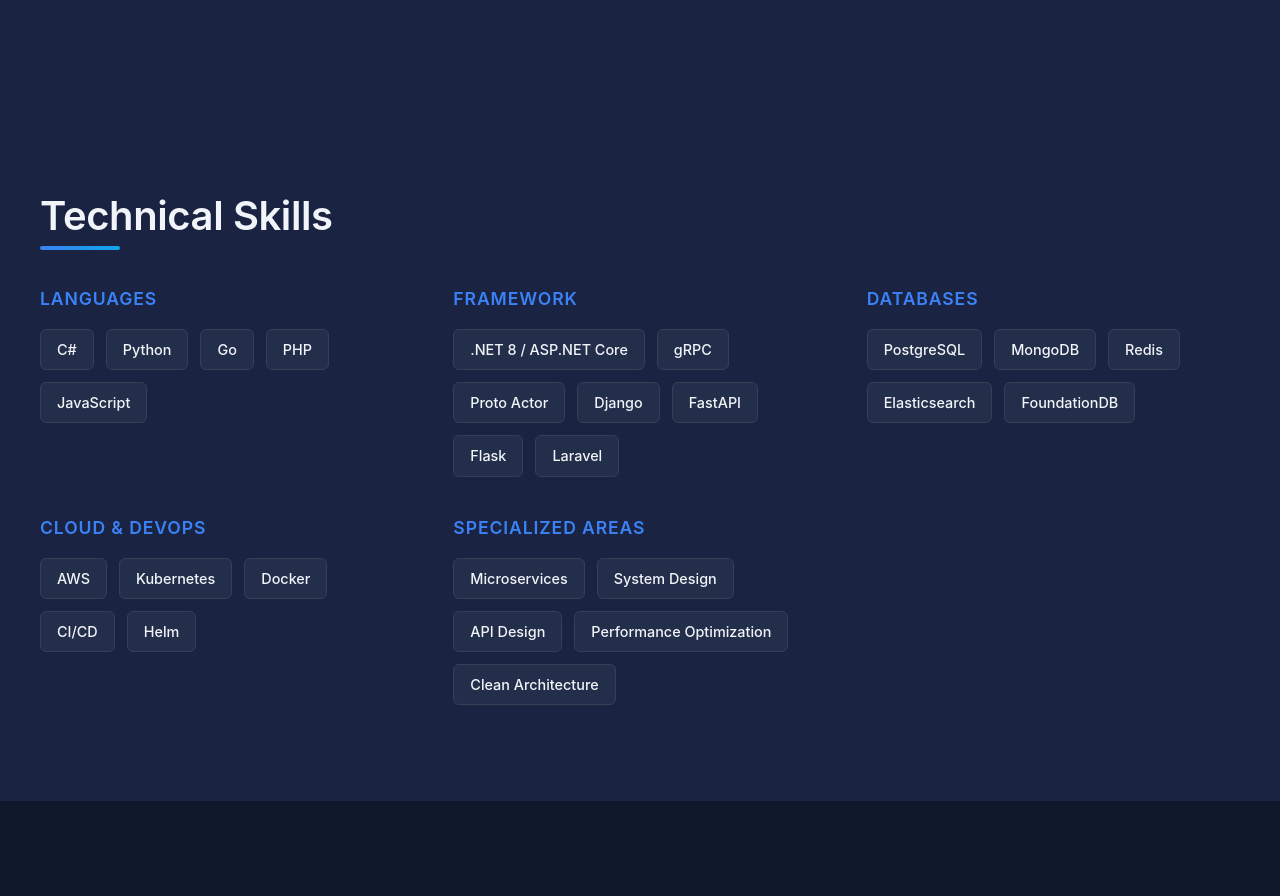
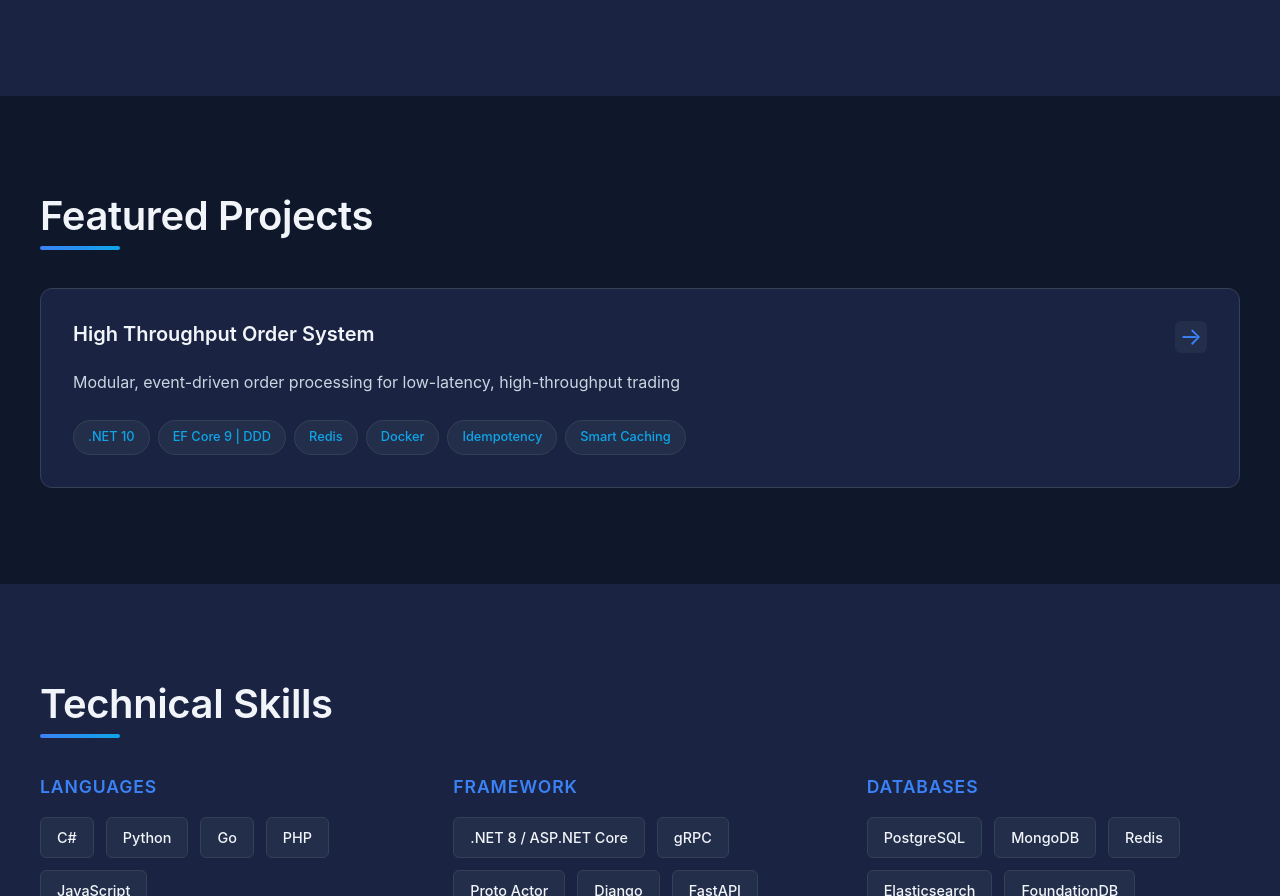
Before and after one commit to afifhrz/afifhrz.github.io, a plain HTML site: page docs/index.html in a window 1280 px wide. Shown: the part 2212-3108 px from the top of the page. Drawn offline with Linux system fonts and the light colour scheme.

Commit message:
refactor: clean up commented sections and update project details in index.html

```diff
--- a/docs/index.html
+++ b/docs/index.html
@@ -30,7 +30,6 @@
         </div>
     </nav>
 
-    <!-- Hero Section -->
     <section id="home" class="hero">
         <div class="hero-content">
             <h1>Software Engineer</h1>
@@ -44,7 +43,6 @@
         <div class="hero-decoration"></div>
     </section>
 
-    <!-- About Section -->
     <section id="about" class="section">
         <div class="container">
             <h2 class="section-title">About Me</h2>
@@ -58,7 +56,6 @@
         </div>
     </section>
 
-    <!-- Experience Section -->
     <section id="experience" class="section section-alt">
         <div class="container">
             <h2 class="section-title">Experience</h2>
@@ -112,68 +109,28 @@
     </section>
 
     <!-- Projects Section -->
-    <!-- <section id="projects" class="section">
+    <section id="projects" class="section">
         <div class="container">
             <h2 class="section-title">Featured Projects</h2>
             <div class="projects-grid">
                 <div class="project-card">
                     <div class="project-header">
-                        <h3>Real-time Analytics Platform</h3>
-                        <a href="#" class="project-link" title="View project">→</a>
+                        <h3>High Throughput Order System</h3>
+                        <a href="https://afifhrz.github.io/high-throughput-order-system-dotnet/index.html" target="_blank" class="project-link" title="View project">→</a>
                     </div>
-                    <p class="project-description">Built a real-time analytics engine processing 1M events/second using Kafka, Redis, and PostgreSQL. Implemented complex aggregation pipelines and time-series data optimization.</p>
+                    <p class="project-description">Modular, event-driven order processing for low-latency, high-throughput trading</p>
                     <div class="project-tags">
-                        <span class="tag">Node.js</span>
-                        <span class="tag">Kafka</span>
-                        <span class="tag">PostgreSQL</span>
+                        <span class="tag">.NET 10</span>
+                        <span class="tag">EF Core 9 | DDD</span>
                         <span class="tag">Redis</span>
-                    </div>
-                </div>
-
-                <div class="project-card">
-                    <div class="project-header">
-                        <h3>Microservices Gateway</h3>
-                        <a href="#" class="project-link" title="View project">→</a>
-                    </div>
-                    <p class="project-description">Engineered an API gateway handling routing, rate limiting, and authentication for 20+ microservices. Achieved sub-50ms latency with intelligent caching strategies.</p>
-                    <div class="project-tags">
-                        <span class="tag">Go</span>
-                        <span class="tag">gRPC</span>
-                        <span class="tag">Kubernetes</span>
                         <span class="tag">Docker</span>
-                    </div>
-                </div>
-
-                <div class="project-card">
-                    <div class="project-header">
-                        <h3>Distributed Database Sync</h3>
-                        <a href="#" class="project-link" title="View project">→</a>
-                    </div>
-                    <p class="project-description">Designed conflict resolution algorithm for distributed database synchronization across global regions. Ensured eventual consistency with minimal data loss.</p>
-                    <div class="project-tags">
-                        <span class="tag">Python</span>
-                        <span class="tag">CRDT</span>
-                        <span class="tag">PostgreSQL</span>
-                        <span class="tag">AWS</span>
-                    </div>
-                </div>
-
-                <div class="project-card">
-                    <div class="project-header">
-                        <h3>High-Performance Cache Layer</h3>
-                        <a href="#" class="project-link" title="View project">→</a>
-                    </div>
-                    <p class="project-description">Implemented custom caching layer with intelligent TTL management and cache invalidation strategies. Reduced database load by 70% and improved response times.</p>
-                    <div class="project-tags">
-                        <span class="tag">Redis</span>
-                        <span class="tag">Node.js</span>
-                        <span class="tag">LRU Cache</span>
-                        <span class="tag">Performance</span>
+                        <span class="tag">Idempotency</span>
+                        <span class="tag">Smart Caching</span>
                     </div>
                 </div>
             </div>
         </div>
-    </section> -->
+    </section>
 
     <!-- Skills Section -->
     <section id="skills" class="section section-alt">
```
